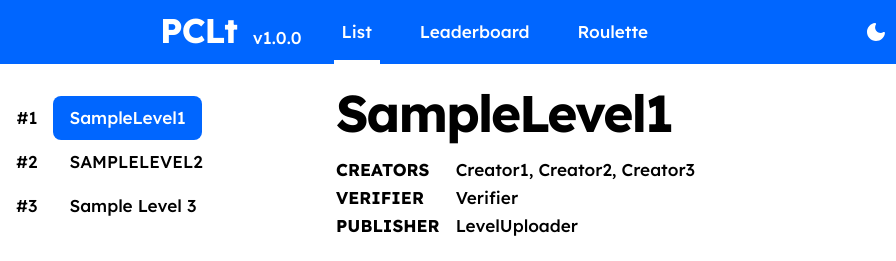
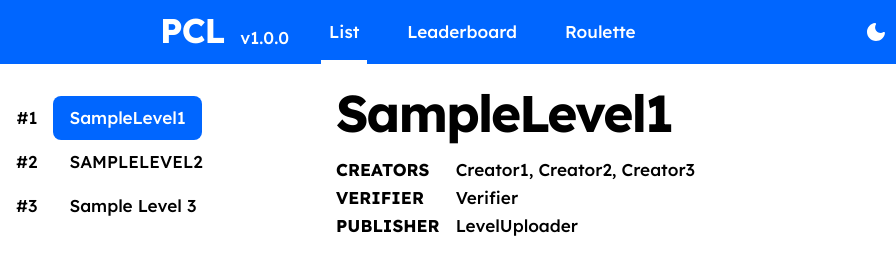
Before and after one commit to PulseGMD/pulsechallengelist, a plain HTML site: page index.html in a window 1280 px wide. Shown: the top 261 px of the page, 0-896 px from the left. Drawn offline with nearby package versions, Linux system fonts and the light colour scheme.

Commit message:
Update index.html

```diff
--- a/index.html
+++ b/index.html
@@ -37,7 +37,7 @@
     <body id="app">
         <header :class="{ dark: store.dark }">
             <div class="logo">
-                <h2>PCLt</h2>
+                <h2>PCL</h2>
                 <p>v1.0.0</p>
             </div>
             <nav class="nav">
```
